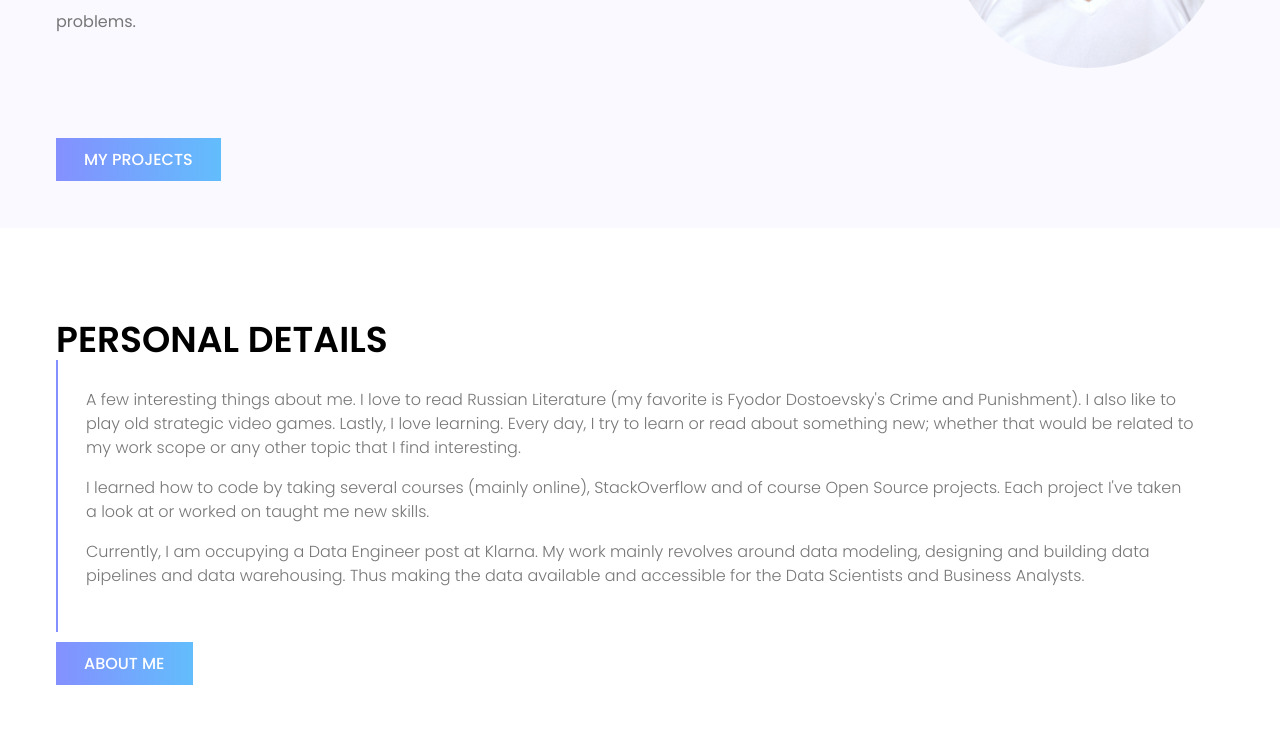
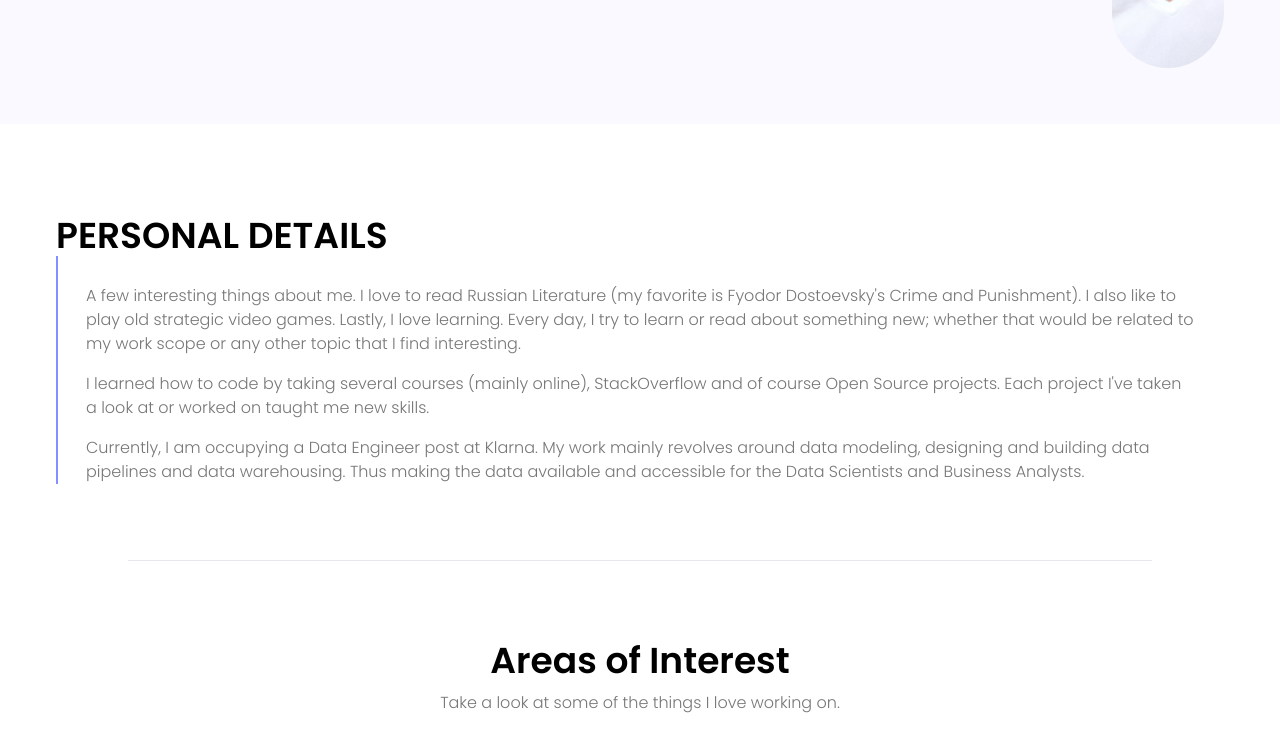
Before and after one commit to maky-hnou/portfolio-front, a Next.js app: page / in a window 1280 px wide. Shown: the part 380-1111 px from the top of the page. Built offline with nearby package versions, Linux system fonts and the light colour scheme.

Commit message:
Use screen width for text area and remove buttons

```diff
--- a/src/pages/index.js
+++ b/src/pages/index.js
@@ -11,8 +11,8 @@ import ScreenDimensions from "../components/ScreenDimensions";
 
 export default function Home() {
   const { width, height } = ScreenDimensions();
-  console.log("ss", width);
-  const textAreaWidth = 800;
+  const textAreaWidth = width - 300;
+  console.log(textAreaWidth);
   const sampleText = `Dedicated contemplative coder and astute analyst, fueled by a passion for tackling intricate challenges.
     Passionate about unraveling the intricacies of Data, crafting Complex Adaptive Systems and the world of Cognitive Modeling.
     Thriving on the opportunities to apply solid analytical prowess and coding skills when facing convoluted problems.`;
@@ -48,7 +48,7 @@ export default function Home() {
         <link rel="icon" href="/favicon.ico" />
       </Head>
       <main className="w-full h-auto p-14 bg-light_white text-black">
-        <div className="flex items-center justify-between w-full pb-20">
+        <div className="flex items-center justify-between w-full">
           <div className="flex-1 pr-14">
             <h5 className="text-xl font-semibold">I am</h5>
             <AnimatedText
@@ -73,20 +73,12 @@ export default function Home() {
             />
           </div>
         </div>
-        <div className="self-start">
-          <Link
-            className="border-none py-2.5 px-7 bg-gradient-to-r from-light_purple to-light_cyan hover:shadow-[0_20px_20px_0px_rgba(132,144,255,0.3)] text-white font-medium text-base uppercase"
-            href="portfolio"
-          >
-            My Projects
-          </Link>
-        </div>
       </main>
       <div className="p-14 bg-white">
         <h1 className="pt-9 text-black font-semibold text-4xl uppercase">
           Personal Details
         </h1>
-        <div className="border-l-2 border-light_purple p-7 mb-5 text-base text-text_color font-light">
+        <div className="border-l-2 border-light_purple px-7 pt-7 mb-5 text-base text-text_color font-light">
           <p className="mb-4 box-sizing: border-box">
             A few interesting things about me. I love to read Russian Literature
             (my favorite is Fyodor Dostoevsky's Crime and Punishment). I also
@@ -107,12 +99,6 @@ export default function Home() {
             accessible for the Data Scientists and Business Analysts.
           </p>
         </div>
-        <Link
-          className="border-none py-2.5 px-7 bg-gradient-to-r from-light_purple to-light_cyan hover:shadow-[0_20px_20px_0px_rgba(132,144,255,0.3)] text-white font-medium text-base uppercase"
-          href="about"
-        >
-          About Me
-        </Link>
       </div>
       <div>
         <hr className="mb-20 mx-[10%] border-t-1" />
```
